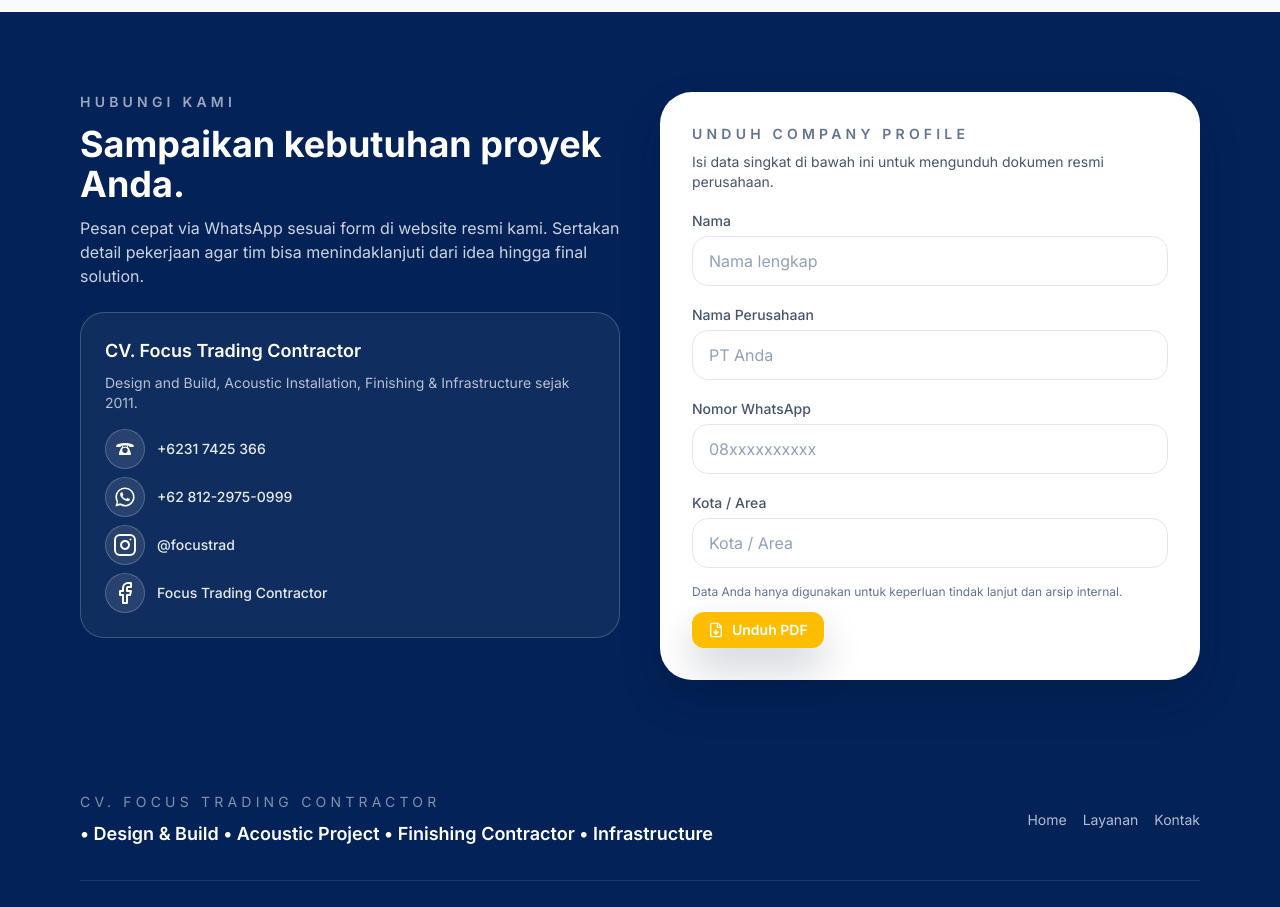
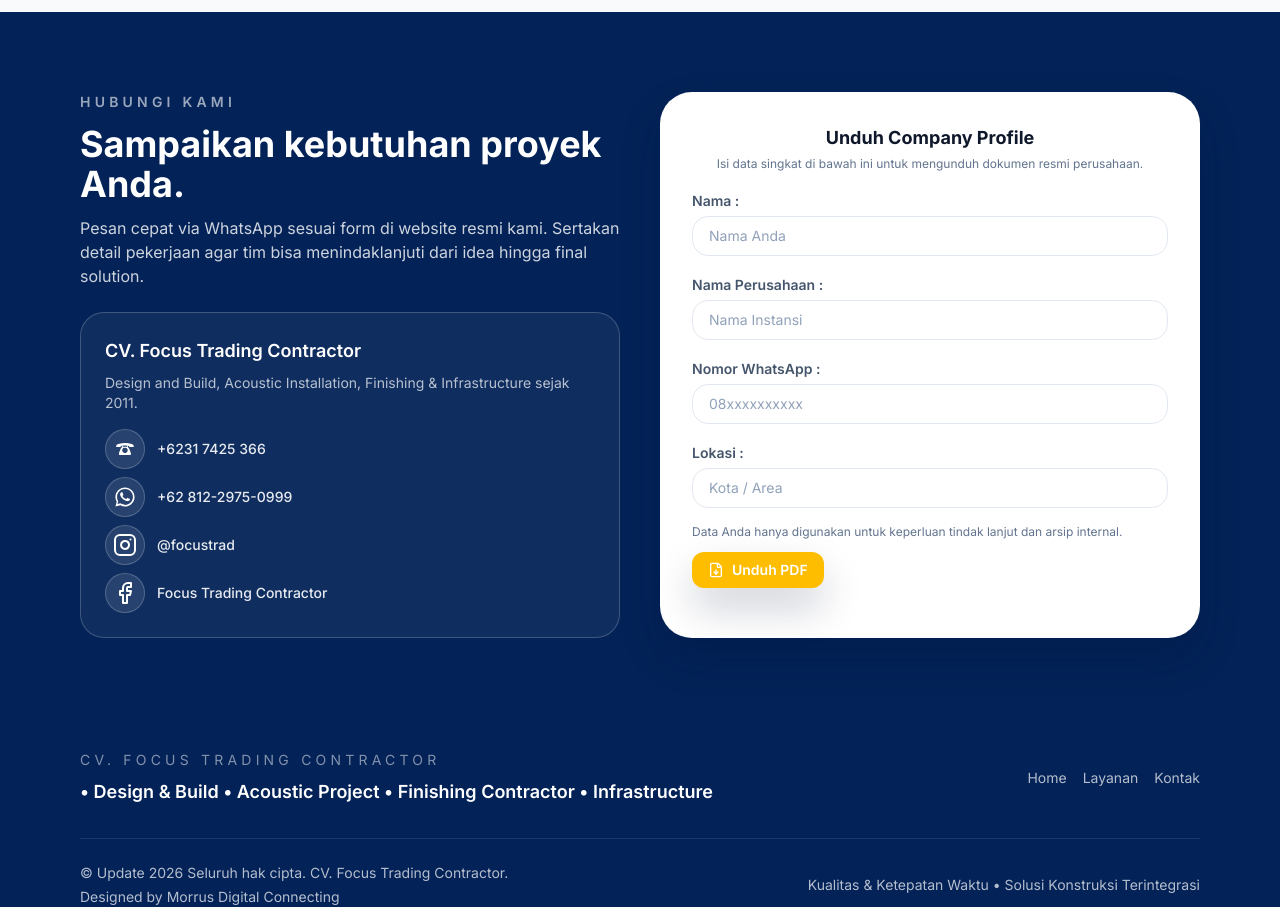
Before and after one commit to devferi/focus-website, a Next.js app: page / in a window 1280 px wide. Shown: the part 2380-3287 px from the top of the page. Built offline with nearby package versions, Linux system fonts and the light colour scheme; no server answers.

Commit message:
feat(Contact): enhance form labels and improve text styling for clarity

```diff
--- a/src/app/get-quote/page.tsx
+++ b/src/app/get-quote/page.tsx
@@ -6,10 +6,9 @@
     <>
       <main className="min-h-screen bg-slate-50 pt-28 pb-20">
         <section className="mx-auto max-w-6xl px-4">
-          <p className="text-sm font-semibold tracking-[0.3em] text-slate-500 uppercase">Penawaran Harga</p>
           <h1 className="mt-3 text-3xl md:text-4xl font-bold text-slate-900">Request Penawaran</h1>
           <p className="mt-2 text-slate-600 max-w-3xl">
-            Isi Formulir dibawah ini untuk mendapatkan penawaran harga spesial dari kami.
+            Isi formulir dibawah ini untuk mendapatkan penawaran harga spesial dari kami.
           </p>
           <div className="mt-8">
             <ProjectRequestForm />
--- a/src/components/Contact.tsx
+++ b/src/components/Contact.tsx
@@ -172,15 +172,15 @@
           <div className="rounded-[32px] bg-white text-slate-900 p-8 shadow-soft">
             <form onSubmit={handleCompanyProfileSubmit} className="grid gap-4">
               <div>
-                <p className="text-sm font-semibold tracking-[0.3em] text-slate-500 uppercase">Unduh Company Profile</p>
-                <p className="mt-2 text-slate-600 text-sm">Isi data singkat di bawah ini untuk mengunduh dokumen resmi perusahaan.</p>
+                <p className="text-lg font-bold text-slate-900 text-center">Unduh Company Profile</p>
+                <p className="mt-1 text-xs text-slate-500 text-center whitespace-nowrap">Isi data singkat di bawah ini untuk mengunduh dokumen resmi perusahaan.</p>
               </div>
               <div>
-                <label className="text-sm font-medium text-slate-600">Nama</label>
+                <label className="text-sm font-semibold text-slate-600">Nama :</label>
                 <input
                   type="text"
-                  className="mt-1 w-full rounded-2xl border border-slate-200 px-4 py-3 text-slate-900 placeholder-slate-400 focus:border-brand focus:ring-brand"
-                  placeholder="Nama lengkap"
+                  className="mt-1 w-full h-10 rounded-2xl border border-slate-200 px-4 text-sm text-slate-900 placeholder-slate-400 focus:border-brand focus:ring-brand"
+                  placeholder="Nama Anda"
                   value={cpName}
                   onChange={(e) => {
                     setCpName(e.target.value);
@@ -190,11 +190,11 @@
                 {cpErrors.name && <p className="mt-1 text-xs text-rose-500">{cpErrors.name}</p>}
               </div>
               <div>
-                <label className="text-sm font-medium text-slate-600">Nama Perusahaan</label>
+                <label className="text-sm font-semibold text-slate-600">Nama Perusahaan :</label>
                 <input
                   type="text"
-                  className="mt-1 w-full rounded-2xl border border-slate-200 px-4 py-3 text-slate-900 placeholder-slate-400 focus:border-brand focus:ring-brand"
-                  placeholder="PT Anda"
+                  className="mt-1 w-full h-10 rounded-2xl border border-slate-200 px-4 text-sm text-slate-900 placeholder-slate-400 focus:border-brand focus:ring-brand"
+                  placeholder="Nama Instansi"
                   value={cpCompanyName}
                   onChange={(e) => {
                     setCpCompanyName(e.target.value);
@@ -204,10 +204,10 @@
                 {cpErrors.companyName && <p className="mt-1 text-xs text-rose-500">{cpErrors.companyName}</p>}
               </div>
               <div>
-                <label className="text-sm font-medium text-slate-600">Nomor WhatsApp</label>
+                <label className="text-sm font-semibold text-slate-600">Nomor WhatsApp :</label>
                 <input
                   type="tel"
-                  className="mt-1 w-full rounded-2xl border border-slate-200 px-4 py-3 text-slate-900 placeholder-slate-400 focus:border-brand focus:ring-brand"
+                  className="mt-1 w-full h-10 rounded-2xl border border-slate-200 px-4 text-sm text-slate-900 placeholder-slate-400 focus:border-brand focus:ring-brand"
                   placeholder="08xxxxxxxxxx"
                   value={cpWhatsapp}
                   onChange={(e) => {
@@ -218,10 +218,10 @@
                 {cpErrors.whatsapp && <p className="mt-1 text-xs text-rose-500">{cpErrors.whatsapp}</p>}
               </div>
               <div>
-                <label className="text-sm font-medium text-slate-600">Kota / Area</label>
+                <label className="text-sm font-semibold text-slate-600">Lokasi :</label>
                 <input
                   type="text"
-                  className="mt-1 w-full rounded-2xl border border-slate-200 px-4 py-3 text-slate-900 placeholder-slate-400 focus:border-brand focus:ring-brand"
+                  className="mt-1 w-full h-10 rounded-2xl border border-slate-200 px-4 text-sm text-slate-900 placeholder-slate-400 focus:border-brand focus:ring-brand"
                   placeholder="Kota / Area"
                   value={cpCity}
                   onChange={(e) => {
```
